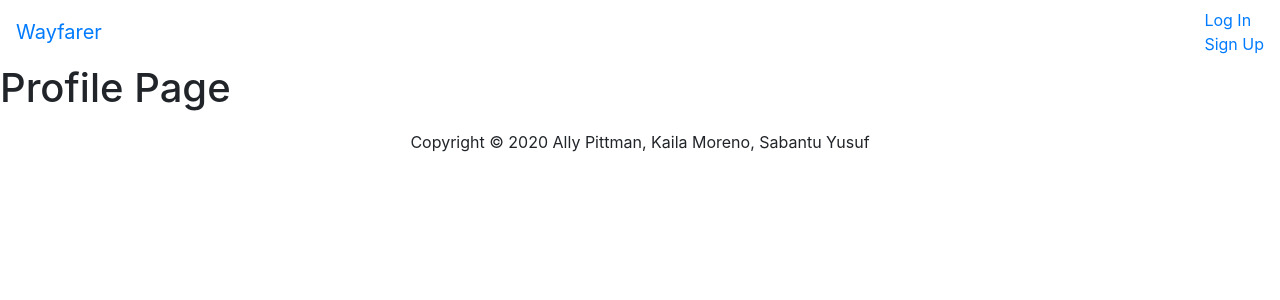
After one commit to SabantuYusuf/wayfarer, a Django app: template main_app/templates/users/profile.html in a window 1280 px wide. The commit adds this page. Shown: the top 300 px of the page. Run offline with Django 3.2, Linux system fonts and the light colour scheme; the template is opened without the code that fills it, so the values that code supplies are empty; some libraries are stand-ins or nearby versions.

Commit message:
profile work

```diff
--- a/main_app/models.py
+++ b/main_app/models.py
@@ -5,14 +5,15 @@ from django.contrib.auth.models import User
 
 # Profile model
 class Profile(models.Model):
-	user = models.ForeignKey(User, on_delete=models.CASCADE)
+	user = models.OneToOneField(User, on_delete=models.CASCADE)
 	city = models.CharField(max_length=100)
-	date = models.DateField('join date')
+	date = models.DateField('Join Date')
 
 # Post Model
 class Post(models.Model):
 	title = models.CharField(max_length=100)
 	content = models.TextField(max_length=250)
+	# add city and author
 
 # City Model
 class City(models.Model):
--- a/main_app/templates/base.html
+++ b/main_app/templates/base.html
@@ -16,12 +16,14 @@
 	<nav class="navbar">
 		<a class="navbar-brand" href="{% url 'home' %}">Wayfarer</a>
 		<ul class="navbar-nav ml-auto">
-		  	<li class="nav-item">
-				<a href="{% url 'signup' %}">Sign Up</a>
-		  	</li>
-			<li class="nav-item">
-		  		<a href="{% url 'login' %}">Log In</a>
-			</li>
+			{% if user.is_authenticated %}
+			<li><a href="{% url 'profile' %}">Profile</a></li>
+			<li><a href="{% url 'logout' %}">Log Out</a></li>
+
+		  {% else %}
+			<li><a href="{% url 'login' %}">Log In</a></li>
+			<li><a href="{% url 'signup' %}">Sign Up</a></li>
+		  {% endif %}
 		</ul>
 	</nav>
 
--- /dev/null
+++ b/main_app/templates/users/profile.html
@@ -0,0 +1,7 @@
+{% extends 'base.html' %}
+{% block content %}
+
+<!-- <h1> {{ user.name }} </h1> -->
+<h1> Profile Page </h1>
+
+{% endblock %}
--- a/main_app/urls.py
+++ b/main_app/urls.py
@@ -8,4 +8,5 @@ urlpatterns =[
 	path('signup/', views.signup, name='signup'),
 	# City Routes
 	path('cities/', views.cities, name='cities'),
+	path('users/<int:user_id>', views.profile, name='profile')
 ]
--- a/wayfarer_project/settings.py
+++ b/wayfarer_project/settings.py
@@ -120,5 +120,5 @@ USE_TZ = True
 
 STATIC_URL = '/static/'
 
-LOGIN_REDIRECT_URL = 'home'
+LOGIN_REDIRECT_URL = 'profile'
 LOGOUT_REDIRECT_URL = 'home'
```
Also changed, not shown: main_app/templates/registration/login.html (+7 -1 lines), main_app/views.py (+19 -3 lines).
